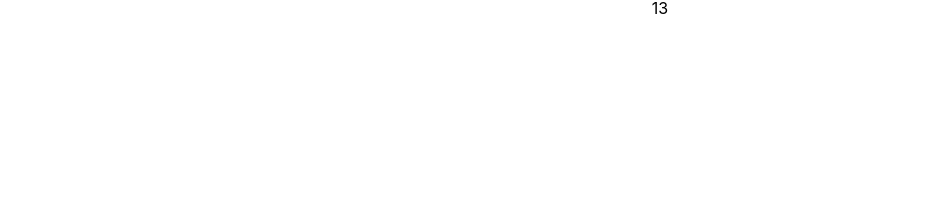
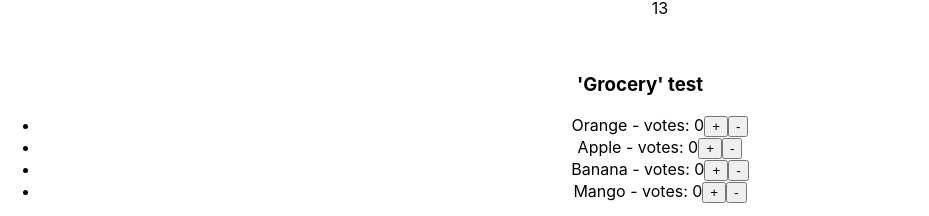
Before and after one commit to jnoziglia/frontend-challenge, a React (Create React App) app: page / in a window 1280 px wide. Shown: the part 1629-1845 px from the top of the page, without its empty margins (0-929 px from the left). Before the commit the page ends 1663 px from the top, so only its background shows below. Built offline with nearby package versions, Linux system fonts and the light colour scheme.

Commit message:
Grocery first approach

```diff
--- a/src/App.js
+++ b/src/App.js
@@ -4,6 +4,7 @@ import { FocusableInput } from "./components/FocusableInput";
 import { ImageGallery } from "./components/ImageGallery";
 import { PlayerStatus } from "./components/PlayerStatus";
 import { TeamsList } from "./components/TeamsList";
+import { Grocery } from "./components/Grocery";
 
 import './App.css';
 
@@ -15,6 +16,17 @@ export default function App() {
     'https://ssl.gstatic.com/ui/v1/icons/mail/rfr/logo_gmail_lockup_dark_1x_r5.png',
     'https://www.google.com/images/branding/googlelogo/2x/googlelogo_color_272x92dp.png'
   ]);
+  const [products, setProducts] = useState([
+    { name: 'Orange', votes: 0 },
+    { name: 'Apple', votes: 0 },
+    { name: 'Banana', votes: 0 },
+    { name: 'Mango', votes: 0 },
+  ]);
+  const onVote = (prodIdx, vote) => {
+    const newProducts = [...products];
+    newProducts[prodIdx].votes += vote;
+    setProducts(newProducts);
+  }
   return (
     <div className="App">
       {/* Render here each component from the "components" directory */}
@@ -32,6 +44,9 @@ export default function App() {
       <br />
       <h3>'TeamsList' test</h3>
       <TeamsList />
+      <br />
+      <h3>'Grocery' test</h3>
+      <Grocery products={products} onVote={(prodIdx,vote) => onVote(prodIdx,vote)} />
     </div>
   );
 }
--- a/src/components/Grocery.jsx
+++ b/src/components/Grocery.jsx
@@ -24,17 +24,17 @@
 
 function Product(props) {
 	function handlePlus() {
-		// logic to vote a product
+		props.onVote(1);
 	}
 
 	function handleMinus() {
-		// logic to unvote a product
+		props.onVote(-1);
 	}
 
 	return (
 		<li>
 			<span>
-				{/* Product name */} - votes: {/* Number of votes*/}
+				{props.name} - votes: {props.votes}
 			</span>
 			<button onClick={handlePlus}>+</button>
 			<button onClick={handleMinus}>-</button>
@@ -42,10 +42,10 @@ function Product(props) {
 	);
 }
 
-export function Grocery({ products }) {
+export function Grocery({ products, onVote }) {
 	return (
 		<ul>
-			{/* Render an array of products, which should call onVote when + or - is clicked */}
+			{products.map((product, index) => <Product onVote={(vote) => onVote(index, vote)} name={product.name} votes={product.votes} />)}
 		</ul>
 	);
 }
```
